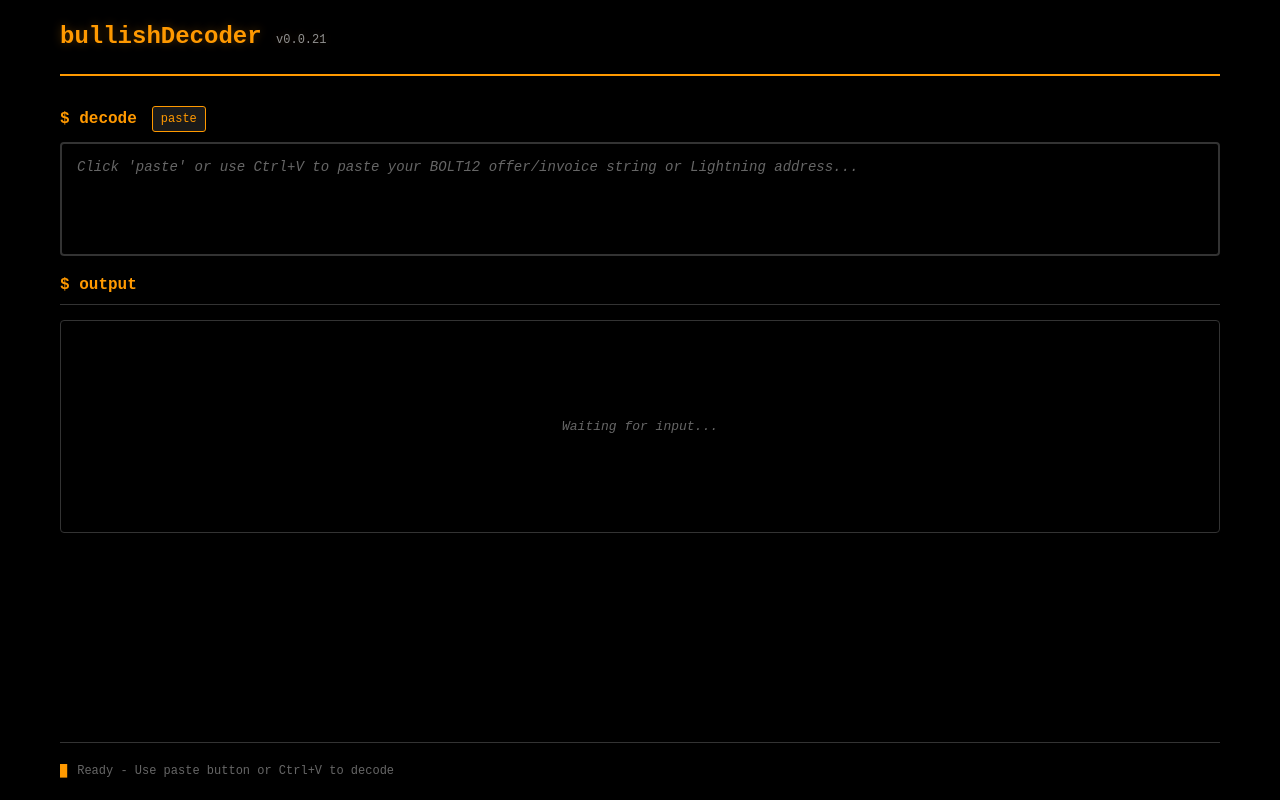
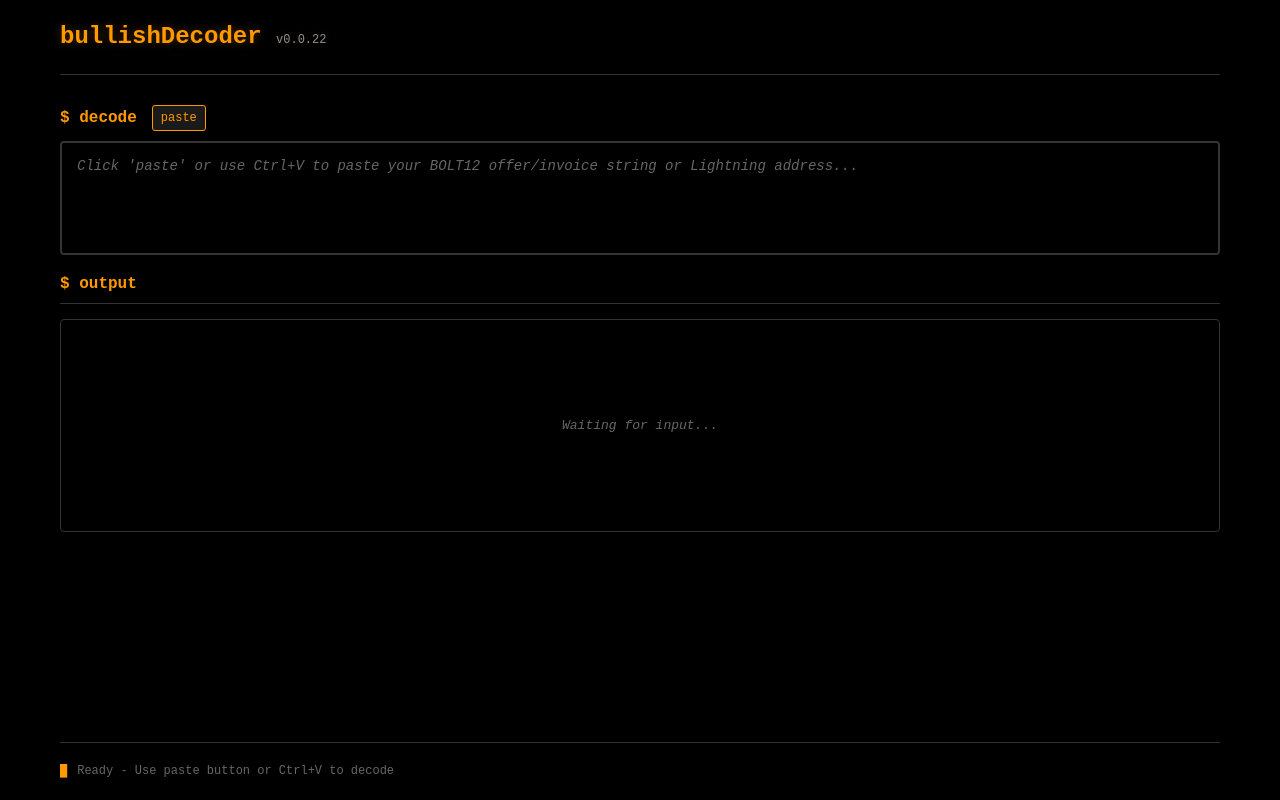
Before and after one commit to thebullishbitcoiner/bullishdecoder, a website built with Vite: page index.html in a window 1280 px wide. Built offline with nearby package versions, Linux system fonts and the light colour scheme.

Commit message:
Changed header border to match footer

```diff
--- a/package.json
+++ b/package.json
@@ -1,6 +1,6 @@
 {
   "name": "bullishdecoder",
-  "version": "0.0.21",
+  "version": "0.0.22",
   "description": "A bullish PWA to decode all the things",
   "main": "index.html",
   "scripts": {
--- a/styles.css
+++ b/styles.css
@@ -27,7 +27,7 @@ body {
 .header {
     text-align: left;
     margin-bottom: 30px;
-    border-bottom: 2px solid #ff9900;
+    border-bottom: 1px solid #333;
     padding-bottom: 15px;
 }
 
```
